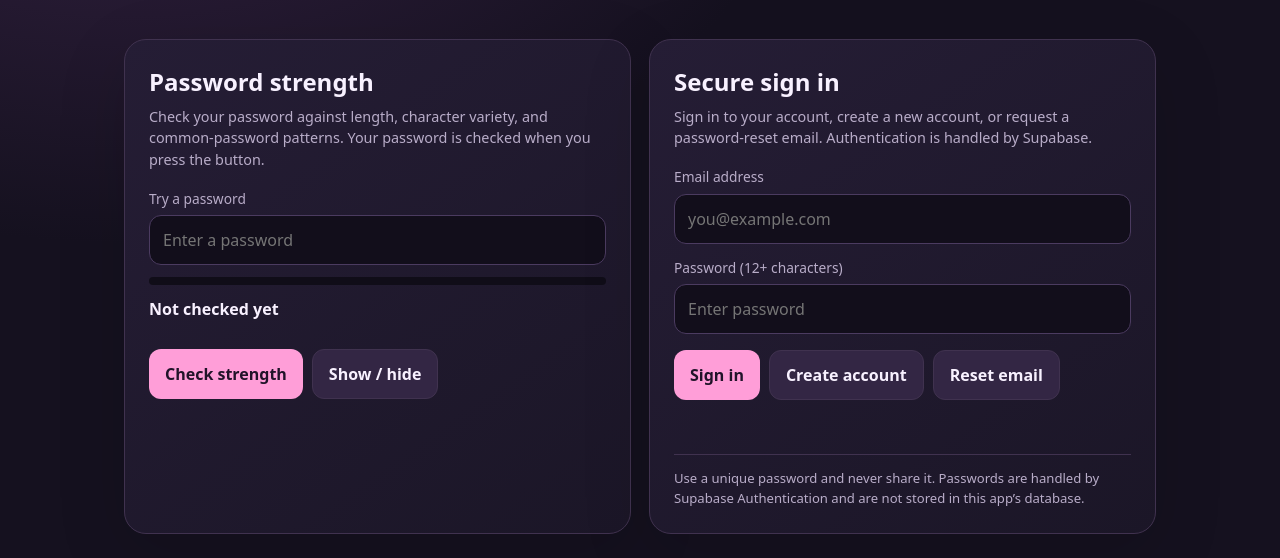
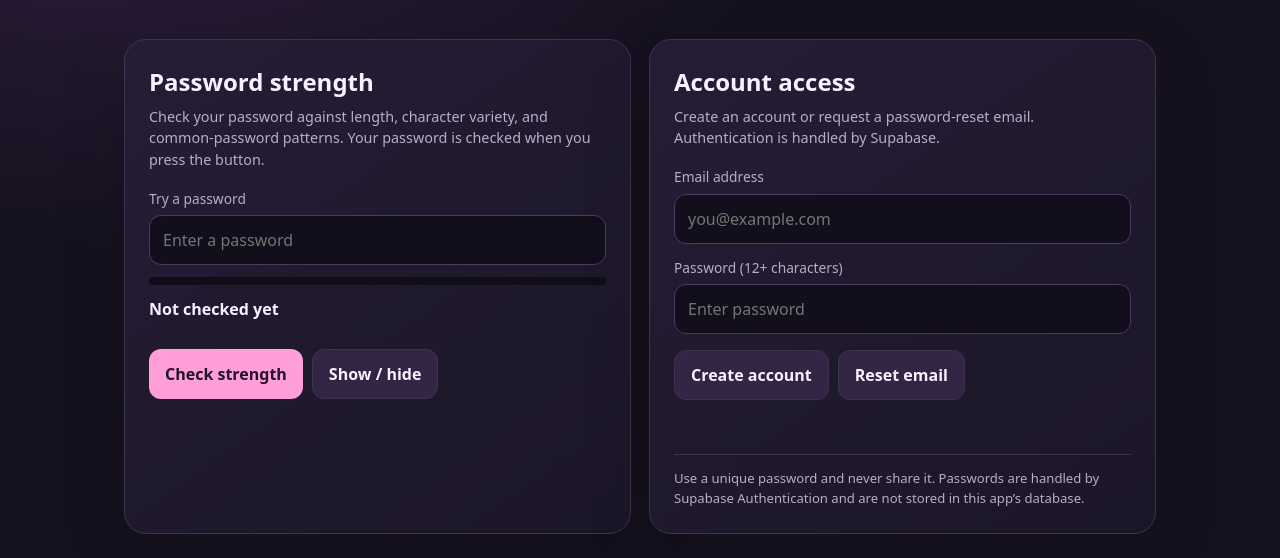
Before and after one commit to gayatori-san/VAULTline, a website: page public/index.html in a window 1280 px wide. Shown: the part 306-864 px from the top of the page. Drawn offline with Linux system fonts and the light colour scheme.

Commit message:
Remove sign-in option from VAULTline interface

```diff
--- a/public/index.html
+++ b/public/index.html
@@ -15,9 +15,9 @@
 <section class="grid">
 <article class="card"><h2>Password strength</h2><p class="sub">Check your password against length, character variety, and common-password patterns. Your password is checked when you press the button.</p><label class="field" for="pw">Try a password</label><input id="pw" type="password" autocomplete="new-password" maxlength="256" placeholder="Enter a password">
 <div class="strength" role="progressbar" aria-label="Password strength"><div id="bar"></div></div><strong id="strengthLabel">Not checked yet</strong><div id="checks" class="checks"></div><div class="actions"><button class="btn" id="check">Check strength</button><button class="btn secondary" id="toggle" type="button">Show / hide</button></div><div id="strengthMsg" class="message" aria-live="polite"></div></article>
-<article class="card"><h2>Secure sign in</h2><p class="sub">Sign in to your account, create a new account, or request a password-reset email. Authentication is handled by Supabase.</p><label class="field" for="email">Email address</label><input id="email" type="email" autocomplete="email" maxlength="254" placeholder="you@example.com">
+<article class="card"><h2>Account access</h2><p class="sub">Create an account or request a password-reset email. Authentication is handled by Supabase.</p><label class="field" for="email">Email address</label><input id="email" type="email" autocomplete="email" maxlength="254" placeholder="you@example.com">
 <label class="field" for="authPw">Password (12+ characters)</label><input id="authPw" type="password" autocomplete="current-password" maxlength="256" placeholder="Enter password">
-<div class="actions"><button class="btn" id="login">Sign in</button><button class="btn secondary" id="signup">Create account</button><button class="btn secondary" id="reset">Reset email</button></div><div id="authMsg" class="message" aria-live="polite"></div><div class="note">Use a unique password and never share it. Passwords are handled by Supabase Authentication and are not stored in this app’s database.</div></article>
+<div class="actions"><button class="btn secondary" id="signup">Create account</button><button class="btn secondary" id="reset">Reset email</button></div><div id="authMsg" class="message" aria-live="polite"></div><div class="note">Use a unique password and never share it. Passwords are handled by Supabase Authentication and are not stored in this app’s database.</div></article>
 </section>
 
 </main>
@@ -27,5 +27,5 @@ const checkNames={length:"12+ characters",upper:"Uppercase letter",lower:"Lowerc
 $("check").addEventListener("click",async()=>{const password=$("pw").value;$("strengthMsg").textContent="Checking…";try{const r=await fetch("/api/password-strength",{method:"POST",headers:{"Content-Type":"application/json"},body:JSON.stringify({password})});const d=await r.json();if(!r.ok)throw Error(d.error||"Could not check.");$("bar").style.width=(d.score/6*100)+"%";$("strengthLabel").textContent=d.label;$("checks").innerHTML=Object.entries(d.checks).map(([k,v])=>'<span class="'+(v?"yes":"")+'">'+checkNames[k]+'</span>').join("");$("strengthMsg").textContent=d.advice;}catch(e){$("strengthMsg").textContent=e.message;}});
 $("toggle").addEventListener("click",()=>{$("pw").type=$("pw").type==="password"?"text":"password";});
 async function auth(action){const email=$("email").value.trim(),password=$("authPw").value;$("authMsg").textContent="Processing request…";try{const r=await fetch("/api/auth",{method:"POST",headers:{"Content-Type":"application/json"},body:JSON.stringify({action,email,password})});const d=await r.json();if(!r.ok)throw Error(d.error||"Request failed.");if(action==="login"&&d.session?.access_token){sessionStorage.setItem("vaultline_access_token",d.session.access_token);sessionStorage.setItem("vaultline_user",JSON.stringify(d.user||{}));$("authMsg").textContent="Welcome back. You’re signed in for this tab. ";}else $("authMsg").textContent=d.message||"Request complete.";}catch(e){$("authMsg").textContent=e.message;}}
-$("login").addEventListener("click",()=>auth("login"));$("signup").addEventListener("click",()=>auth("signup"));$("reset").addEventListener("click",()=>auth("reset"));
+$("signup").addEventListener("click",()=>auth("signup"));$("reset").addEventListener("click",()=>auth("reset"));
 </script></body></html>
```
